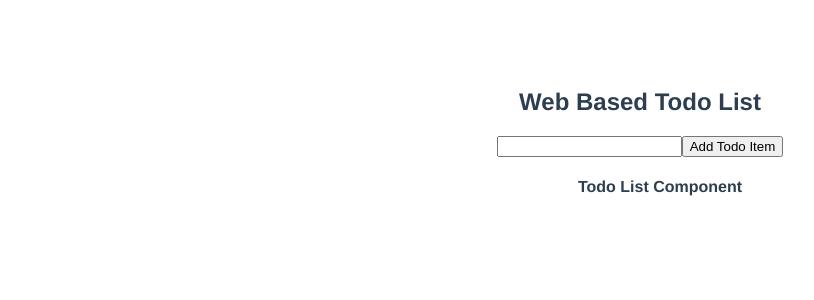
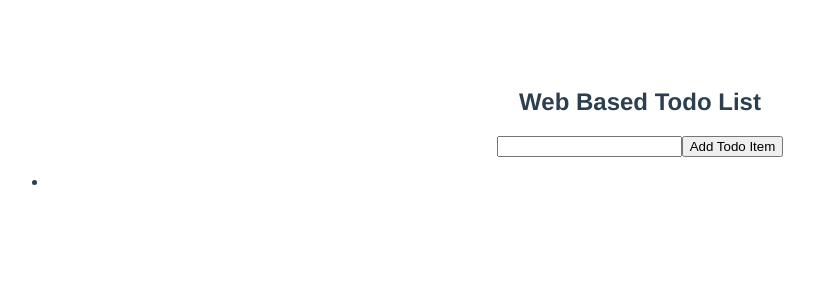
Before and after one commit to mbakin/frontend-todo, a Vue app: page / in a window 1280 px wide. Shown: the top 300 px of the page, without its empty margins (0-814 px from the left). Built offline with nearby package versions, Linux system fonts and the light colour scheme.

Commit message:
feat: TodoInput.vue unit test green

```diff
--- a/src/components/TodoList.vue
+++ b/src/components/TodoList.vue
@@ -1,10 +1,10 @@
 <template>
-  <h4>Todo List Component</h4>
+  <li id="todo-item"> </li>
 </template>
 
 <script>
 export default {
-  name: "TodoList"
+  name: "TodoList",
 }
 </script>
 
```
